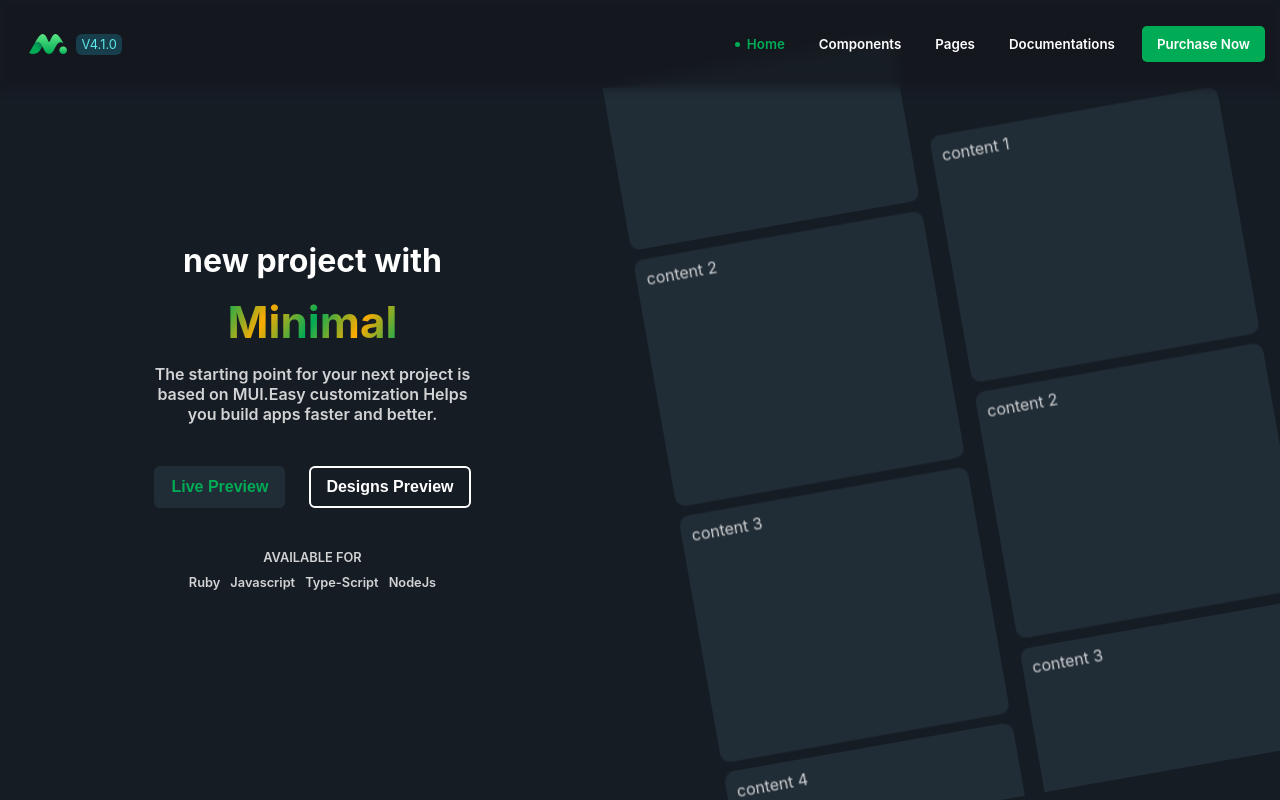
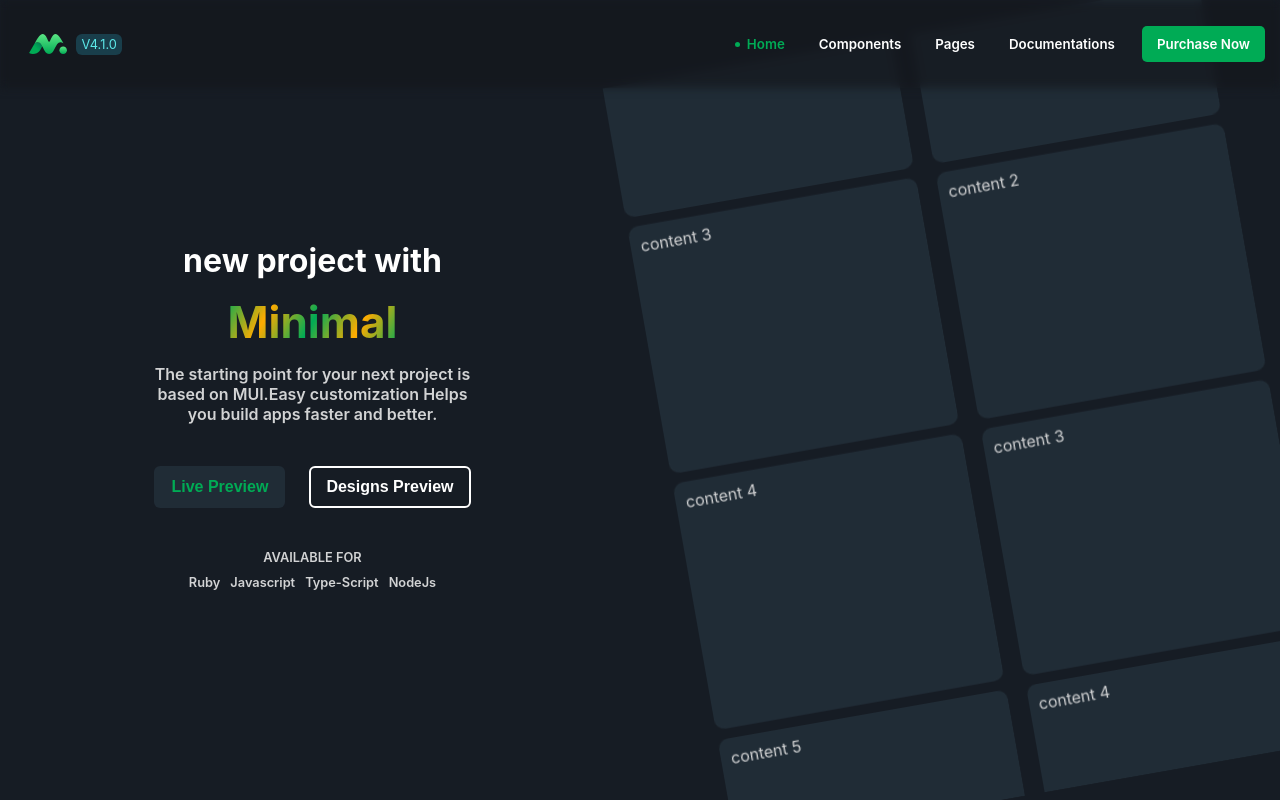
Before and after one commit to Iamkartiksaini/Basic-Redux, a React (Create React App) app: page / in a window 1280 px wide. Shown: the top 800 px of the page. Built offline with nearby package versions, Linux system fonts and the light colour scheme; the HTML template or start-up script is replaced by a standard one.

Commit message:
improve animation

```diff
--- a/src/Styles/First_Vh.css
+++ b/src/Styles/First_Vh.css
@@ -104,6 +104,7 @@
   height: 250px;
   border-radius: 10px;
   background-color: #202c36;
+  transform: translateY(0px);
 }
 /* .graphicIntro div:hover .card {
   transform: translateY(0px);
@@ -111,31 +112,30 @@
 } */
 .graphicIntro div:nth-of-type(1) .card {
   animation-name: move-element;
-  animation-duration: 50s;
+  animation-duration: 40s;
   animation-iteration-count: infinite;
-  animation-fill-mode: backwards;
 }
 .graphicIntro div:nth-of-type(2) .card {
   animation-name: move-element2;
-  animation-duration: 50s;
+  animation-duration: 40s;
   animation-iteration-count: infinite;
-  animation-fill-mode: forwards;
+  transform: translateY(-50vh);
 }
 @keyframes move-element {
+  50% {
+    transform: translateY(-100vh);
+  }
+  100% {
+    transform: translateY(20vh);
+  }
+}
+@keyframes move-element2 {
+  50% {
+    transform: translateY(20vh);
+  }
   100% {
     transform: translateY(-100vh);
   }
-  /* 100% {
-    transform: translateY(0vh);
-  } */
-}
-@keyframes move-element2 {
-  100% {
-    transform: translateY(100vh);
-  }
-  /* 100% {
-    transform: translateY(0vh);
-  } */
 }
 
 .First_Vh ::-webkit-scrollbar {
```
